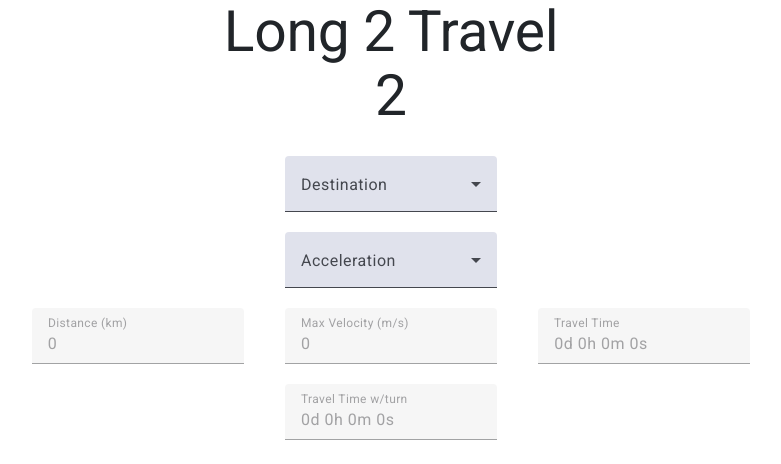
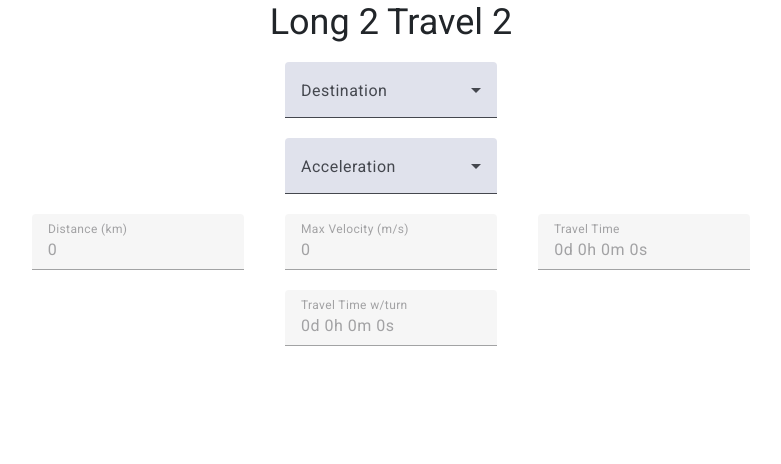
Before and after one commit to boogermanus/L2T2, an Angular app: page / in a window 1280 px wide. Shown: the top 464 px of the page, without its empty margins (249-1030 px from the left). Built offline with nearby package versions, Linux system fonts and the light colour scheme; no server answers.

Commit message:
minor css

```diff
--- a/src/app/app.component.html
+++ b/src/app/app.component.html
@@ -1,7 +1,7 @@
 <div class="container">
     <div class="row justify-content-center">
         <div class="col-md-4 text-center">
-            <h1 id="title">{{title}}</h1>
+            <h3 id="title">{{title}}</h3>
         </div>
         <app-l2-t2></app-l2-t2>
     </div>
```
